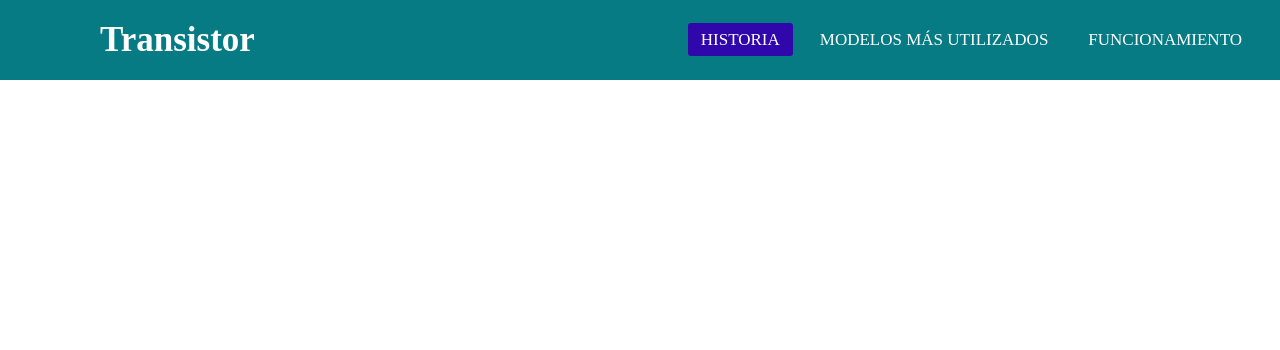
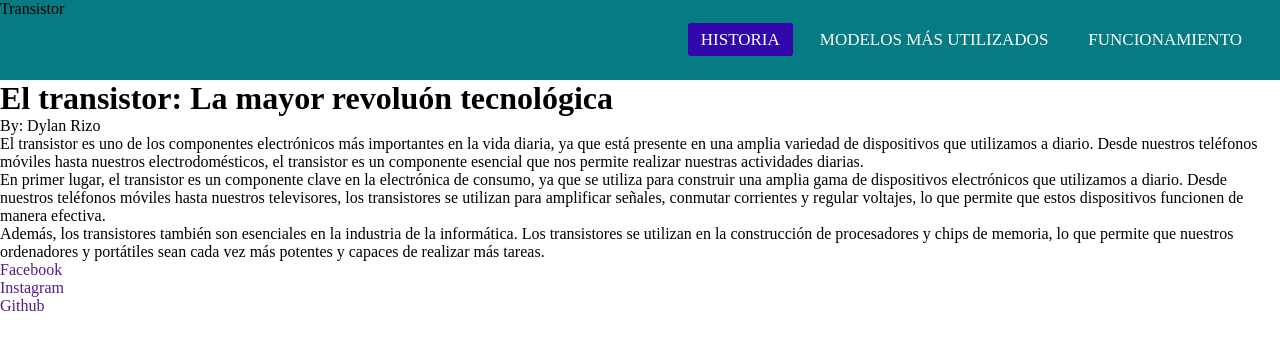
Before and after one commit to XxDylanRxX/cs50w-project0, a plain HTML site: page index.html in a window 1280 px wide. Drawn offline with Linux system fonts and the light colour scheme.

Commit message:
agragando el contenido al body

```diff
--- a/index.html
+++ b/index.html
@@ -21,5 +21,31 @@
                 <li><a href=""> funcionamiento</a></li>
             </ul>
         </nav>
+        <header>
+            <h1>El transistor: La mayor revoluón tecnológica</h1>
+            <p>By: Dylan Rizo</p>
+        </header>
+        <section>
+            <p>
+                El transistor es uno de los componentes electrónicos más importantes en la vida diaria, ya que está presente en una amplia variedad de dispositivos que utilizamos a diario.
+                Desde nuestros teléfonos móviles hasta nuestros electrodomésticos, el transistor es un componente esencial que nos permite realizar nuestras actividades diarias.
+            </p>
+            <p>
+                En primer lugar, el transistor es un componente clave en la electrónica de consumo, ya que se utiliza para construir una amplia gama de dispositivos electrónicos que utilizamos a diario.
+                Desde nuestros teléfonos móviles hasta nuestros televisores, los transistores se utilizan para amplificar señales, conmutar corrientes y regular voltajes, lo que permite que estos dispositivos funcionen de manera efectiva.
+            </p>
+            <p>
+                Además, los transistores también son esenciales en la industria de la informática. Los transistores se utilizan en la construcción
+                de procesadores y chips de memoria, lo que permite que nuestros ordenadores y portátiles sean cada vez más potentes y capaces de realizar más tareas.
+            </p>
+        </section>
+        <footer>
+            <ul>
+                <li><a  href=""> Facebook </a></li>
+                <li><a href=""> Instagram </a></li>
+                <li><a href=""> Github</a></li>
+            </ul>
+        </footer>
+
 </body>
 </html>
--- a/style.css
+++ b/style.css
@@ -16,7 +16,7 @@ nav {
   width: 100%;
 }
 
-label.logo {
+label .logo {
   color: white;
   font-size: 35px;
   line-height: 80px;
```
Also changed, not shown: Captura.PNG (added), img/arttransistoresimg01_orig.jpg (added).
